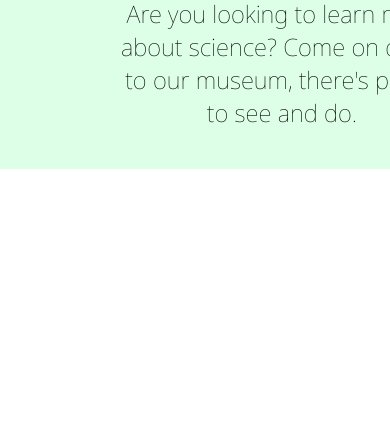
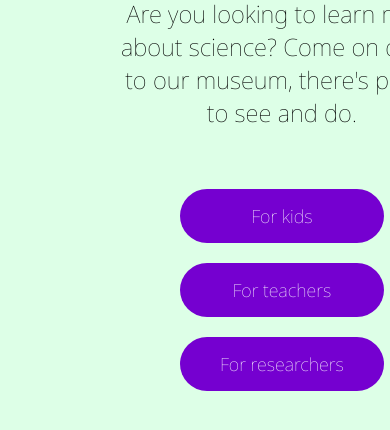
Before and after one commit to KariannNor/semp1, a plain HTML site: page index.html in a window 390 px wide. Shown: the part 656-1086 px from the top of the page. Before the commit the page ends 844 px from the top, so only its background shows below. Drawn offline with Linux system fonts and the light colour scheme.

Commit message:
intro for desktop and mobile is done

```diff
--- a/css/global.css
+++ b/css/global.css
@@ -8,7 +8,7 @@
 }
 
 h1,
-#h1_xlarge {
+.h1_xlarge {
   font-weight: 100;
   font-size: 80px;
   color: #7500d0;
@@ -16,7 +16,7 @@ h1,
 }
 
 p,
-h3 {
+.h3 {
   font-weight: 100;
   font-size: 24px;
 }
@@ -24,3 +24,26 @@ h3 {
 li {
   font-size: 25px;
 }
+
+.intro_section_2 {
+  margin: 40px auto;
+  justify-content: center;
+}
+/* button style */
+
+.btn {
+  max-width: 250px;
+  padding: 15px 40px;
+  border-radius: 50px;
+  margin-top: 20px;
+  color: white;
+  border: none;
+  font-size: 18px;
+  margin: 10px 10px;
+  text-decoration: none;
+}
+
+.purple {
+  background-color: #7500d0;
+  font-weight: 100;
+}
--- a/css/main.css
+++ b/css/main.css
@@ -138,11 +138,25 @@ a {
   top: 0;
 }
 
+/*  MAIN SECTION */
+
+/* MEDIA QUERIES
+  smaller screens */
+
+@media (max-width: 824px) {
+  .intro_section_2 {
+    display: inline-grid;
+    padding: 10px;
+  }
+}
 /* larger screens */
-@media (min-width: 768px) {
+@media (min-width: 825px) {
   .header .nav_menu {
     margin: 0 auto;
     clear: none;
     float: right;
   }
+  .intro_section_2 {
+    display: flex;
+  }
 }
--- a/index.html
+++ b/index.html
@@ -42,12 +42,17 @@
     </header>
     <main>
       <section class="intro">
-        <div class="intro_section">
+        <div class="intro_section_1">
           <h1 class="h1_xlarge">Explore together!</h1>
           <p class="h3">
             Are you looking to learn more about science? Come on down to our
             museum, there's plenty to see and do.
           </p>
+        </div>
+        <div class="intro_section_2">
+          <a href=".." class="btn purple">For kids</a>
+          <a href=".." class="btn purple">For teachers</a>
+          <a href=".." class="btn purple">For researchers</a>
         </div>
       </section>
     </main>
```
Also changed, not shown: 1 other file.
